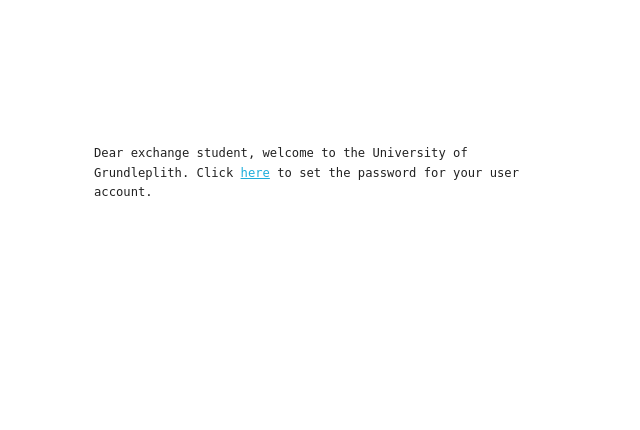
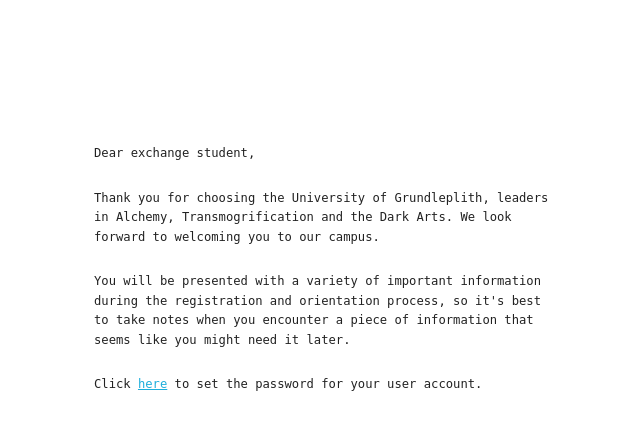
Before and after one commit to ThThelitz/story, a Flask app: page /1 in a window 1280 px wide. Shown: the top 430 px of the page, without its empty margins (66-706 px from the left). Run offline with Flask 2, Linux system fonts and the light colour scheme.

Commit message:
Write out start

```diff
--- a/templates/start.html
+++ b/templates/start.html
@@ -1,6 +1,16 @@
 {% extends "layout.html" %}
 
 {% block main %}
-    Dear exchange student, welcome to the University of Grundleplith.
-    Click <a href="/2">here</a> to set the password for your user account.
+    <p>
+        Dear exchange student,
+    </p>
+    <p>
+        Thank you for choosing the University of Grundleplith, leaders in Alchemy, Transmogrification and the Dark Arts. We look forward to welcoming you to our campus.
+    </p>
+    <p>
+        You will be presented with a variety of important information during the registration and orientation process, so it's best to take notes when you encounter a piece of information that seems like you might need it later.
+    </p>
+    <p>
+        Click <a href="/2">here</a> to set the password for your user account.
+    </p>
 {% endblock %}
--- a/templates/welcome.html
+++ b/templates/welcome.html
@@ -1,7 +1,6 @@
 {% extends "layout.html" %}
 
 {% block main %}
-    <p>Hello and welcome to </p>
     <h1>Study Abroad:</h1>
     <h1>A Horror Story</h1>
 
```
